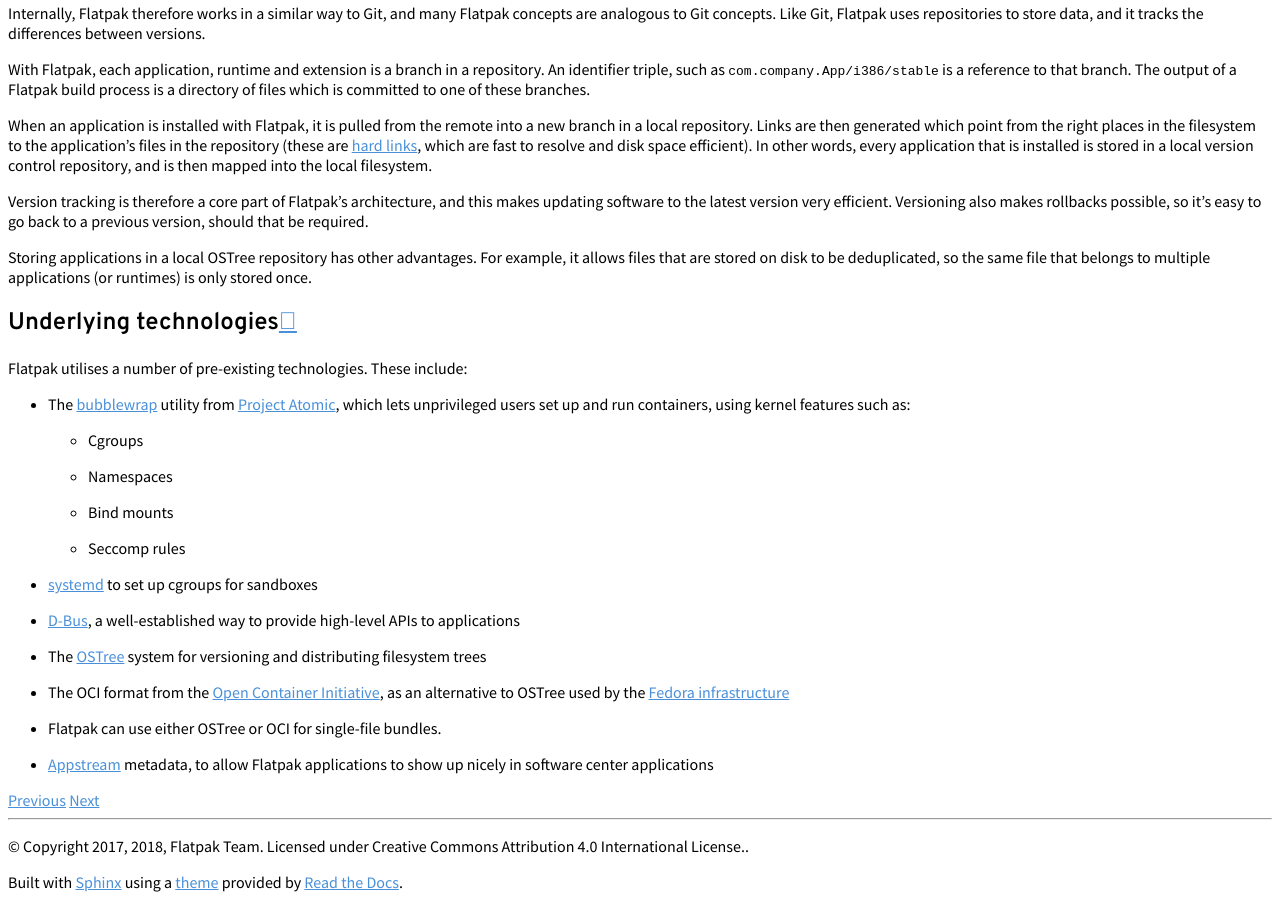
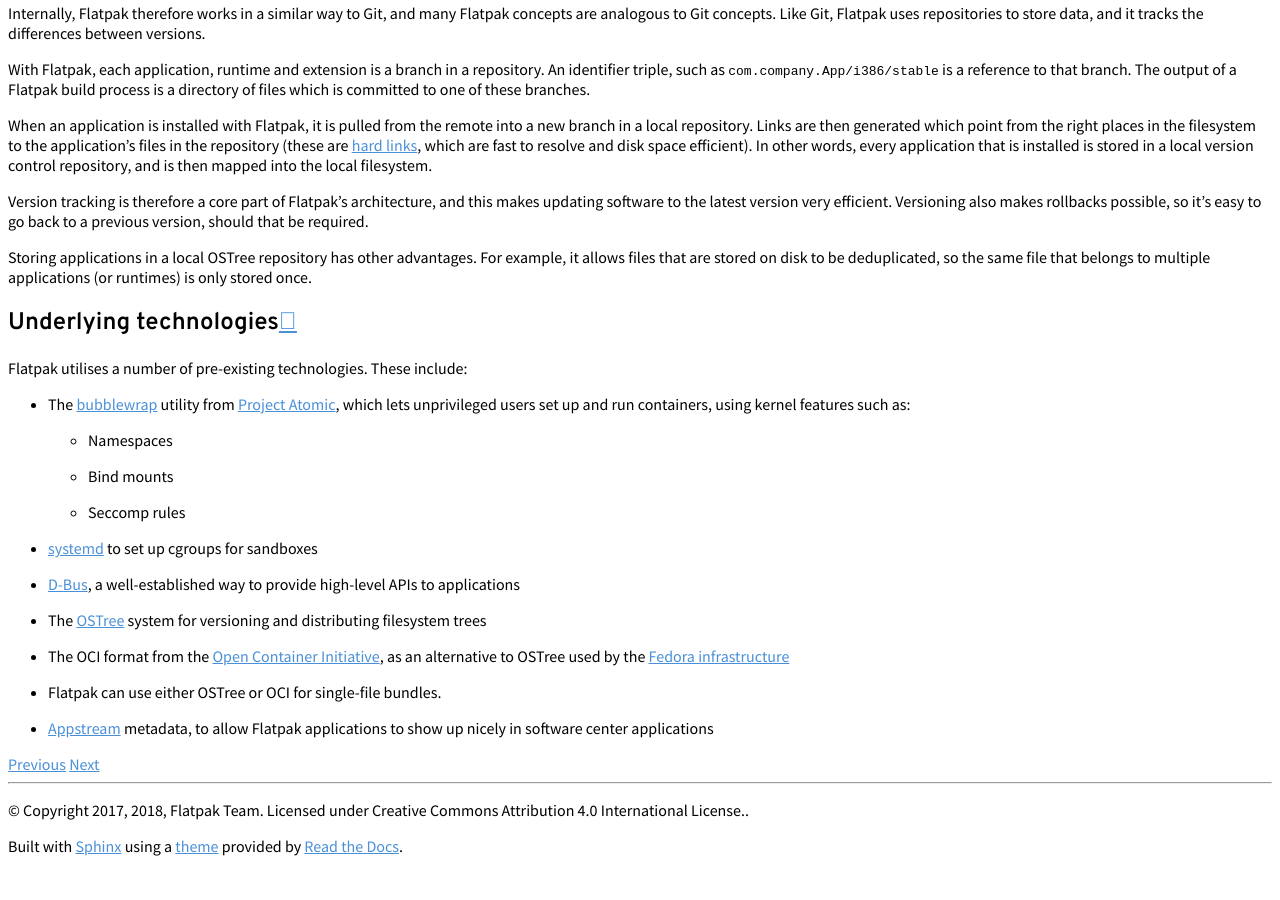
Before and after one commit to flatpak/flatpak-docs, a Sphinx documentation site: the page built from docs/under-the-hood.rst, in a window 1280 px wide and 900 px high, scrolled down 805 px. Built offline with Sphinx 7.4.7 and the Read the Docs theme 2.0.0, drawn with Linux system fonts in a browser that asks for light colours; after the commit the page ends 1669 px from its top, so only the background shows below that.

Commit message:
Bubblewrap doesn't use cgroups
according to https://github.com/containers/bubblewrap/issues/233 and as it's already stated as a feature of systemd

```diff
--- a/docs/under-the-hood.rst
+++ b/docs/under-the-hood.rst
@@ -53,7 +53,6 @@ Flatpak utilises a number of pre-existing technologies. These include:
   `Project Atomic <http://www.projectatomic.io/>`_, which lets unprivileged
   users set up and run containers, using kernel features such as:
 
-  * Cgroups
   * Namespaces
   * Bind mounts
   * Seccomp rules
```
